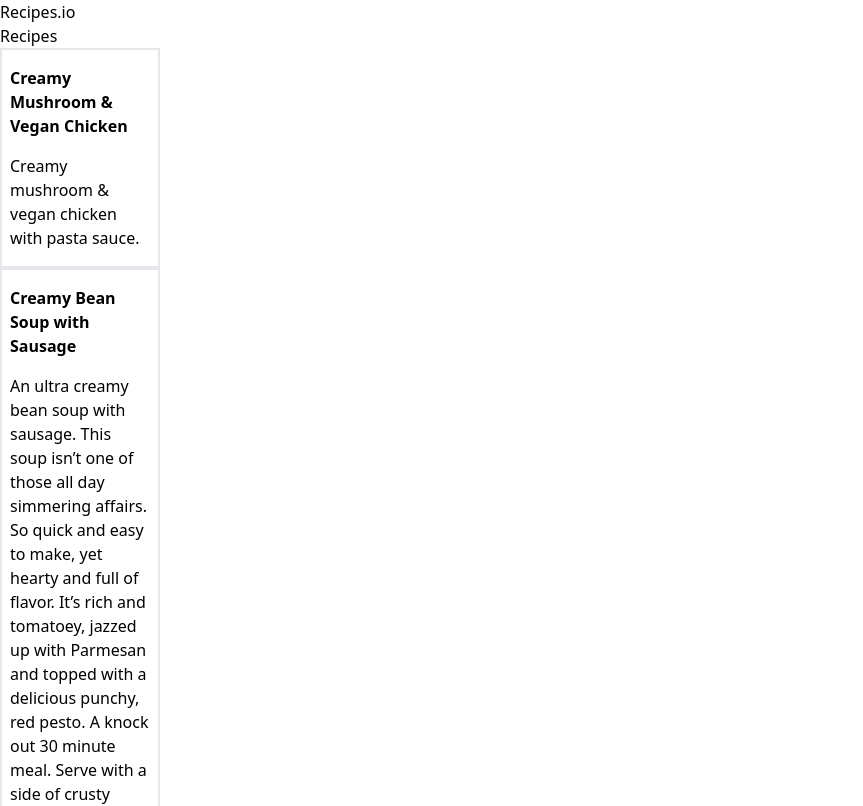
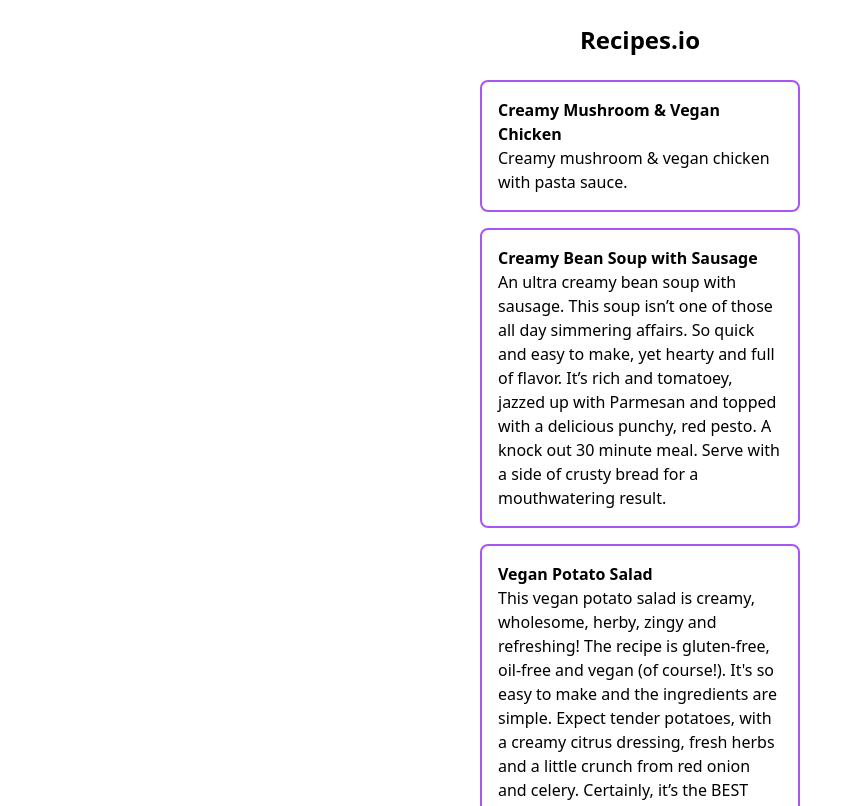
Before and after one commit to NielsLouwes/recipes.io, a Nuxt app: page / in a window 1280 px wide. Shown: the top 806 px of the page, without its empty margins (0-863 px from the left). Built offline with nearby package versions, Linux system fonts and the light colour scheme.

Commit message:
fix homepage styling

```diff
--- a/layouts/default.vue
+++ b/layouts/default.vue
@@ -1,6 +1,6 @@
 <template>
-  <div>
-    <p>Recipes.io</p>
+  <div class="flex flex-col items-center">
+    <h1 class="text-2xl font-bold py-6">Recipes.io</h1>
     <slot />
   </div>
 </template>
--- a/pages/index.vue
+++ b/pages/index.vue
@@ -5,15 +5,12 @@ import type { Data } from "~/types/types";
 const recipes: Data = data;
 </script>
 <template>
-  <div>
-    <h1>Recipes</h1>
+  <div class="flex flex-col gap-4">
     <div v-for="recipe in recipes.recipes" :key="recipe.id">
-      <div class="border-2 w-40 flex flex-col gap-4 py-4 px-2">
+      <div class="border-2 border-purple-500 w-80 py-4 px-4 rounded-lg">
         <h2 class="font-bold">{{ recipe.name }}</h2>
         <p>{{ recipe.description }}</p>
       </div>
     </div>
   </div>
 </template>
-
-<style></style>
```
